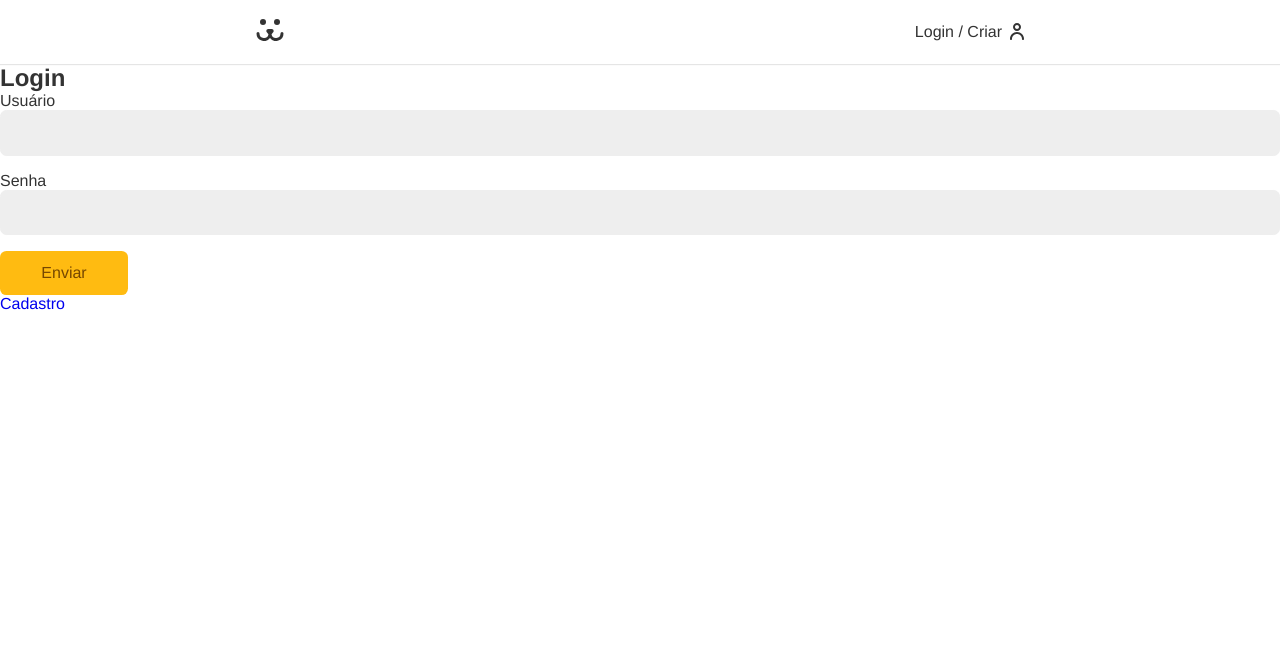
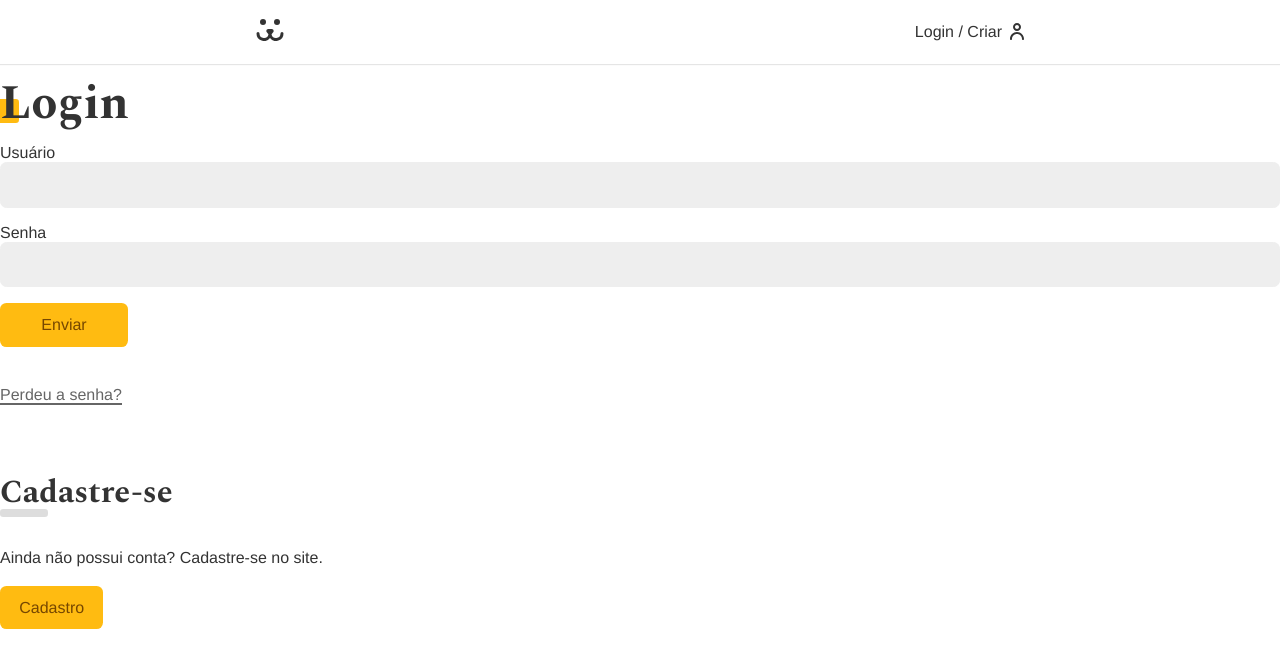
Before and after one commit to Jotav-code/Projeto-Dog, a React (Vite) app: page /login in a window 1280 px wide. Shown: the top 668 px of the page. Built offline with nearby package versions, Linux system fonts and the light colour scheme.

Commit message:
chore: Estilizando a pagina de login

```diff
--- a/src/App.css
+++ b/src/App.css
@@ -1,3 +1,5 @@
+@import url('https://fonts.googleapis.com/css2?family=Roboto:ital,wght@0,100..900;1,100..900&family=Spectral:ital,wght@0,200;0,300;0,400;0,500;0,600;0,700;0,800;1,200;1,300;1,400;1,500;1,600;1,700;1,800&display=swap');
+
 *{
   box-sizing: border-box;
   padding: 0;
@@ -11,7 +13,7 @@
 body{
   color: #333;
   --type-first: Helvetica, Arial, sans-serif;
-  --type-second: 'Spectral', Georgia ;
+  --type-second: 'Spectral', georgia ;
   font-family: var(--type-first);
 }
 img{
@@ -24,8 +26,46 @@ input, button{
   font-family: var(--type-first);
   color: #333;
 }
+
+a{
+  color: #333;
+}
+
 .container{
   max-width: 50rem;
   padding: 0 1rem;
   margin: 0 auto;
 }
+.titulo{
+  font-family: var(--type-second);
+  line-height: 1;
+  font-size: 3rem;
+  margin: 1rem 0;
+  position: relative;
+  z-index: 1;
+}
+
+.titulo::after{
+  content: '';
+  display: block;
+  width: 1.5rem;
+  height: 1.5rem;
+  background-color: #fb1;
+  position: absolute;
+  bottom: 5px;
+  left: -5px;
+  border-radius: .2rem;
+  z-index: -1;
+}
+.animeLeft{
+  transform: translateX(-20px);
+  opacity: 0;
+  animation: left .3s forwards;
+}
+
+@keyframes left {
+  to{
+    transform: initial;
+    opacity: initial;
+  }
+}
--- /dev/null
+++ b/src/Components/Helper/Error.jsx
@@ -0,0 +1,8 @@
+import React from 'react';
+
+const Error = ({ erro }) => {
+  if (!erro) return null;
+  return <p style={{ color: '#f31', margin: '1rem 0' }}>{erro}</p>;
+};
+
+export default Error;
--- a/src/Components/Login/LoginForm/LoginForm.jsx
+++ b/src/Components/Login/LoginForm/LoginForm.jsx
@@ -5,7 +5,9 @@ import Button from '../../Form/Button/Button';
 import useForm from '../../../Hook/useForm';
 import { TOKEN_POST, GET_USER } from '../../../api';
 import { UserContext } from '../../../UserContext';
-
+import Error from '../../Helper/Error';
+import Styles from './LoginForm.module.css';
+import StylesBtn from '../../Form/Button/Button.module.css';
 
 const LoginForm = () => {
   const username = useForm();
@@ -20,9 +22,9 @@ const LoginForm = () => {
     }
   }
   return (
-    <section>
-      <h1>Login</h1>
-      <form onSubmit={handleSubmit}>
+    <section className="animeLeft">
+      <h1 className="titulo">Login</h1>
+      <form className={Styles.form} onSubmit={handleSubmit}>
         <Input label="Usuário" type="text" name="username" {...username} />
         <Input label="Senha" type="password" name="password" {...password} />
         {loading ? (
@@ -30,9 +32,18 @@ const LoginForm = () => {
         ) : (
           <Button>Enviar</Button>
         )}
-        {error && <p>{error}</p>}
+        <Error erro={error} />
       </form>
-      <Link to="/login/criar">Cadastro</Link>
+      <Link className={Styles.perdeu} to="/login/perdeu">
+        Perdeu a senha?
+      </Link>
+      <div className={Styles.cadastro}>
+        <h2 className={Styles.subtitle}>Cadastre-se</h2>
+        <p>Ainda não possui conta? Cadastre-se no site.</p>
+        <Link className={StylesBtn.button} to="/login/criar">
+          Cadastro
+        </Link>
+      </div>
     </section>
   );
 };
--- /dev/null
+++ b/src/Components/Login/LoginForm/LoginForm.module.css
@@ -0,0 +1,40 @@
+.form{
+  margin-bottom: 2rem;
+}
+.perdeu{
+  display: inline-block;
+  color: #666;
+  padding: .5rem 0;
+  line-height: 1;
+
+}
+.perdeu::after{
+  content: '';
+  height: 2px;
+  width: 100%;
+  background: currentColor;
+  display: block;
+}
+
+.cadastro{
+  margin-top: 4rem;
+
+}
+.cadastro p{
+  margin-top: 2rem;
+  margin-bottom: 2rem;
+}
+.subtitle{
+  font-family: var(--type-second);
+  line-height: 1;
+  font-size: 2rem;
+}
+
+.subtitle::after{
+  content: '';
+  display: block;
+  background-color: #ddd;
+  height: .5rem;
+  width: 3rem;
+  border-radius: .2rem;
+}
```
